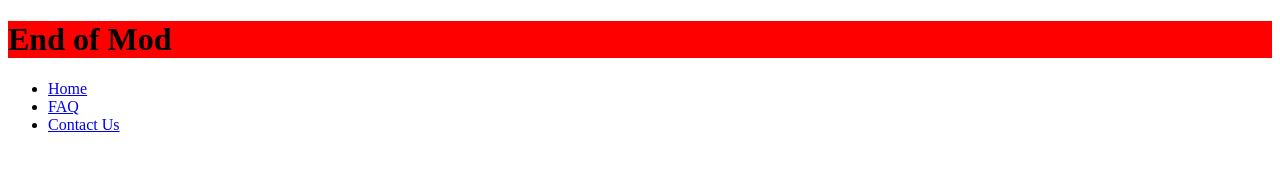
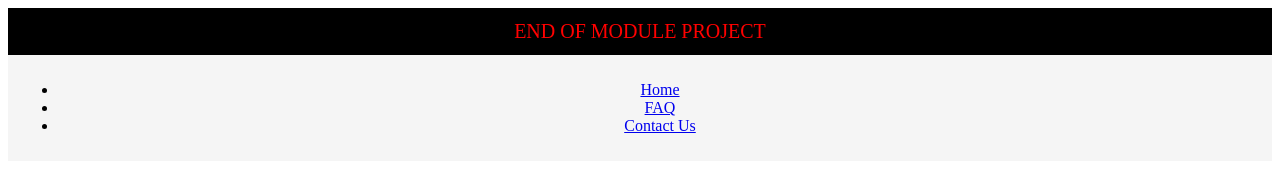
Before and after one commit to Roydenb/HTML-Royden_EOMProject, a plain HTML site: page index.html in a window 1280 px wide. Drawn offline with Linux system fonts and the light colour scheme.

Commit message:
Created id's and made a navigation

```diff
--- a/index.html
+++ b/index.html
@@ -4,14 +4,14 @@
         <title>
          Project
         </title>
-        <link href="CSS/main.css" rel="stylesheet">
+        <link href="css/main.css" rel="stylesheet">
     </head>
     <body>
         <div id="header">
-        <h1>
-        End of Mod
-        </h1>
-    </div>
+        <header>
+        END OF MODULE PROJECT
+        </header>
+        </div>
     <div id="nav">
         <ul>
             <li><a href="index.html">Home</a></li>
```
